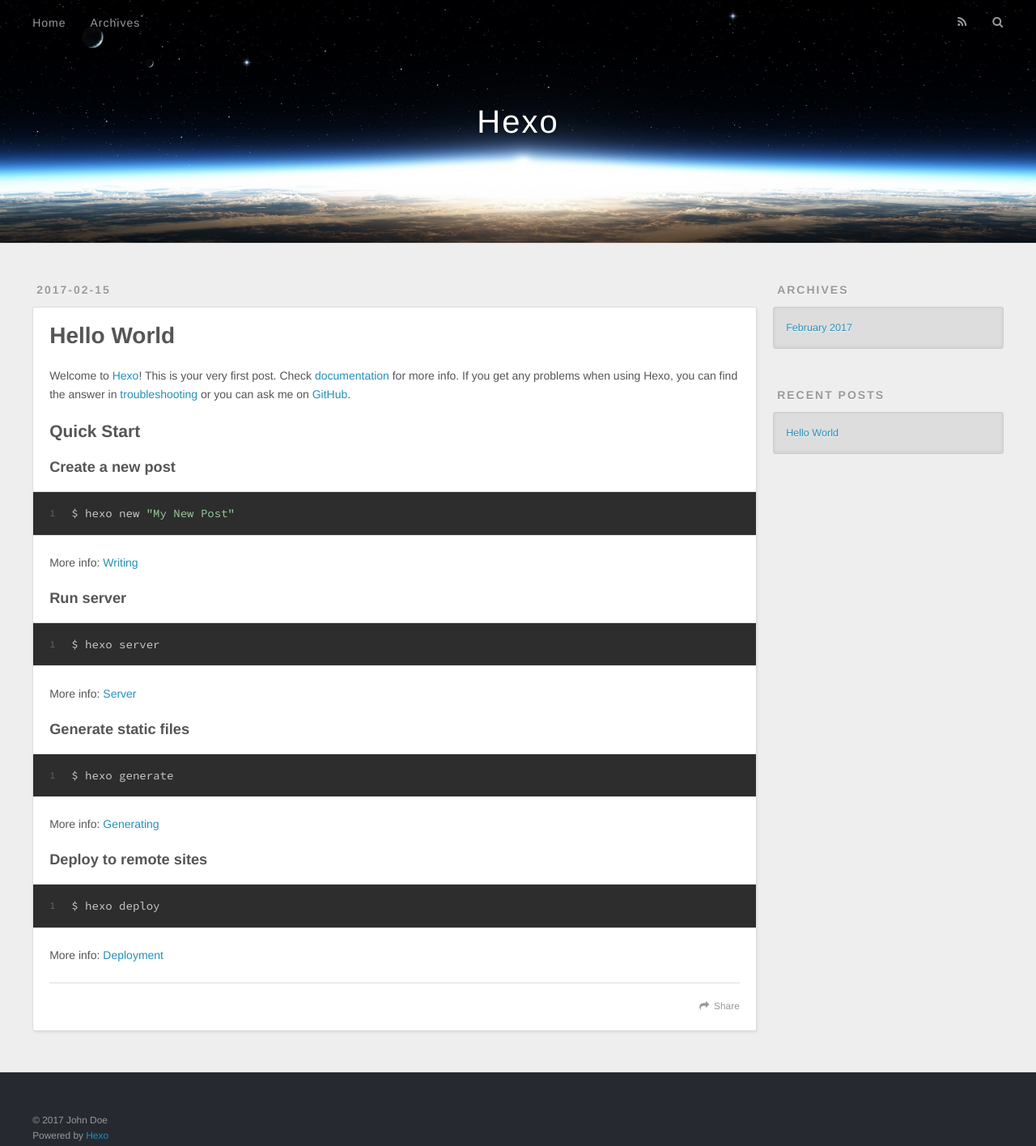
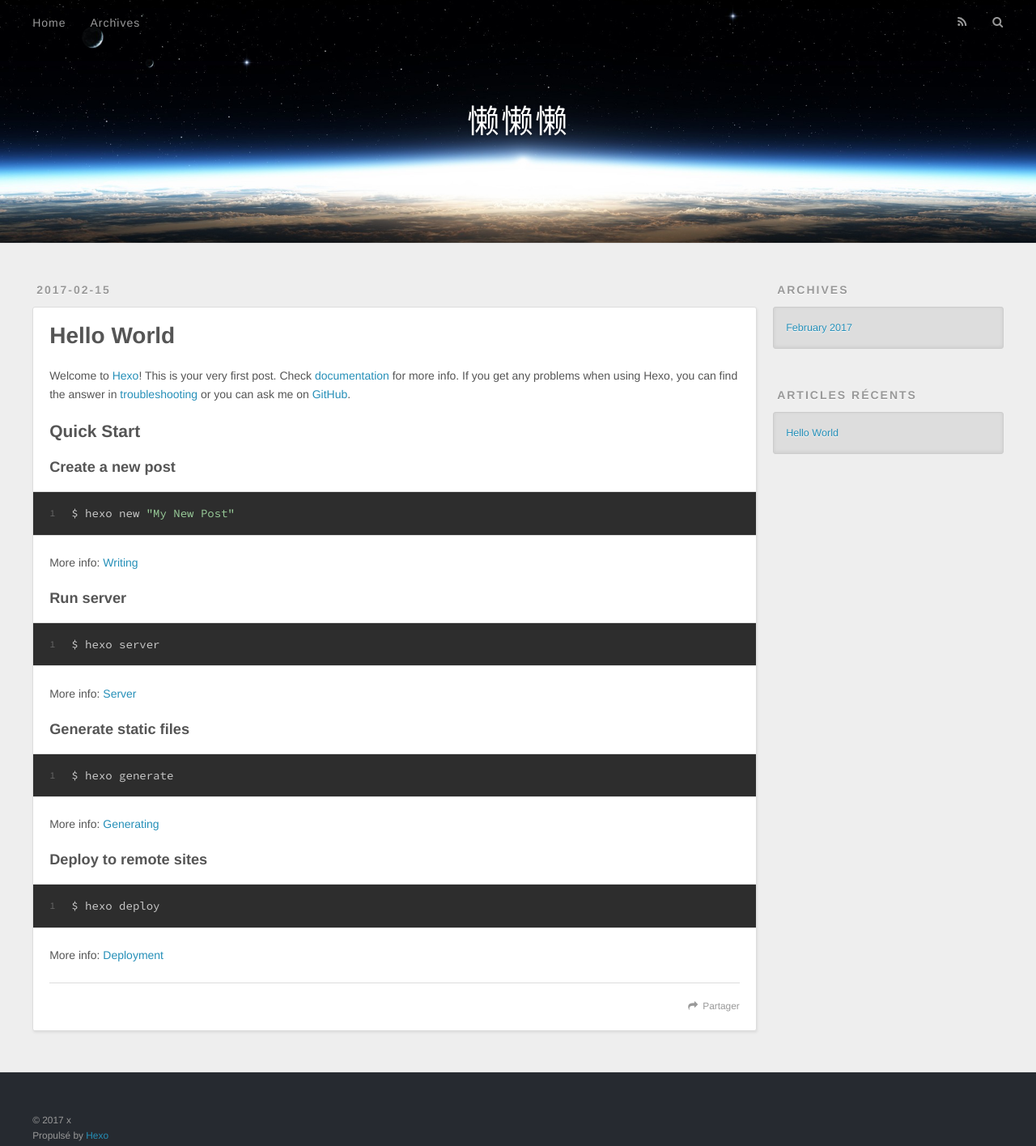
Before and after one commit to WoooX/WoooX.github.io, a plain HTML site: page index.html in a window 1280 px wide. Shown: the whole page at 81% size. Drawn offline with nearby package versions, Linux system fonts and the light colour scheme.

Commit message:
Site updated: 2017-02-15 01:42:17

```diff
--- a/index.html
+++ b/index.html
@@ -3,16 +3,16 @@
 <head>
   <meta charset="utf-8">
 
-  <title>Hexo</title>
+  <title>懒懒懒</title>
   <meta name="viewport" content="width=device-width, initial-scale=1, maximum-scale=1">
   <meta property="og:type" content="website">
-<meta property="og:title" content="Hexo">
+<meta property="og:title" content="懒懒懒">
 <meta property="og:url" content="http://yoursite.com/index.html">
-<meta property="og:site_name" content="Hexo">
+<meta property="og:site_name" content="懒懒懒">
 <meta name="twitter:card" content="summary">
-<meta name="twitter:title" content="Hexo">
+<meta name="twitter:title" content="懒懒懒">
 
-    <link rel="alternate" href="/atom.xml" title="Hexo" type="application/atom+xml">
+    <link rel="alternate" href="/atom.xml" title="懒懒懒" type="application/atom+xml">
 
 
     <link rel="icon" href="/favicon.png">
@@ -33,7 +33,7 @@
   <div id="header-outer" class="outer">
     <div id="header-title" class="inner">
       <h1 id="logo-wrap">
-        <a href="/" id="logo">Hexo</a>
+        <a href="/" id="logo">懒懒懒</a>
       </h1>
 
     </div>
@@ -48,9 +48,9 @@
       </nav>
       <nav id="sub-nav">
 
-          <a id="nav-rss-link" class="nav-icon" href="/atom.xml" title="RSS Feed"></a>
+          <a id="nav-rss-link" class="nav-icon" href="/atom.xml" title="Flux RSS"></a>
 
-        <a id="nav-search-btn" class="nav-icon" title="Search"></a>
+        <a id="nav-search-btn" class="nav-icon" title="Rechercher"></a>
       </nav>
       <div id="search-form-wrap">
         <form action="//google.com/search" method="get" accept-charset="UTF-8" class="search-form"><input type="search" name="q" results="0" class="search-form-input" placeholder="Search"><button type="submit" class="search-form-submit">&#xF002;</button><input type="hidden" name="sitesearch" value="http://yoursite.com"></form>
@@ -96,7 +96,7 @@
 
     </div>
     <footer class="article-footer">
-      <a data-url="http://yoursite.com/2017/02/15/hello-world/" data-id="ciz5tcoye0000ho9bqqzs9azu" class="article-share-link">Share</a>
+      <a data-url="http://yoursite.com/2017/02/15/hello-world/" data-id="ciz5tcoye0000ho9bqqzs9azu" class="article-share-link">Partager</a>
 
 
     </footer>
@@ -131,7 +131,7 @@
 
 
   <div class="widget-wrap">
-    <h3 class="widget-title">Recent Posts</h3>
+    <h3 class="widget-title">Articles récents</h3>
     <div class="widget">
       <ul>
 
@@ -151,8 +151,8 @@
 
   <div class="outer">
     <div id="footer-info" class="inner">
-      &copy; 2017 John Doe<br>
-      Powered by <a href="http://hexo.io/" target="_blank">Hexo</a>
+      &copy; 2017 x<br>
+      Propulsé by <a href="http://hexo.io/" target="_blank">Hexo</a>
     </div>
   </div>
 </footer>
```
Also changed, not shown: 2017/02/15/hello-world/index.html (+10 -10 lines), archives/2017/02/index.html (+11 -11 lines), archives/2017/index.html (+11 -11 lines), archives/index.html (+11 -11 lines).
